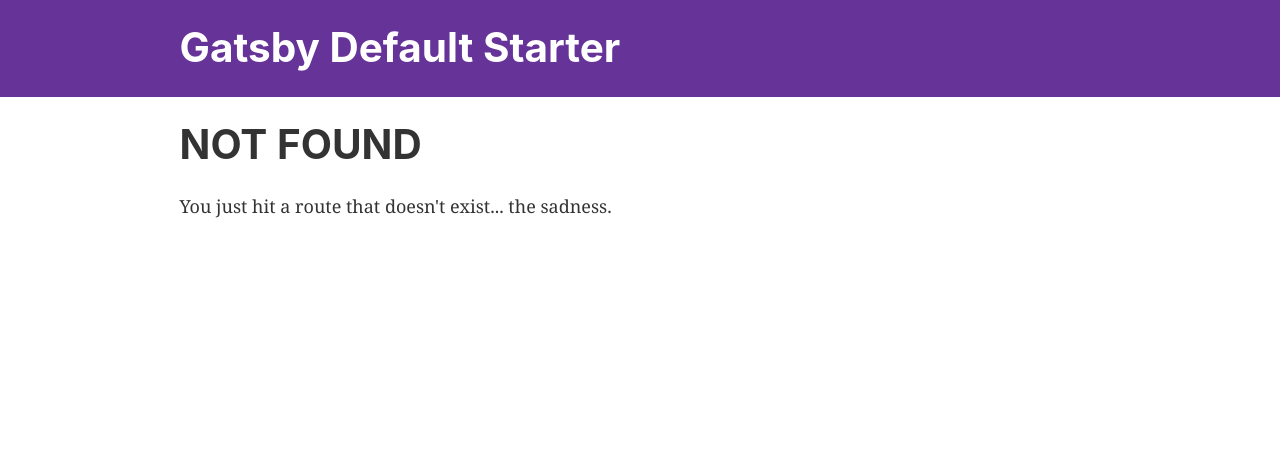
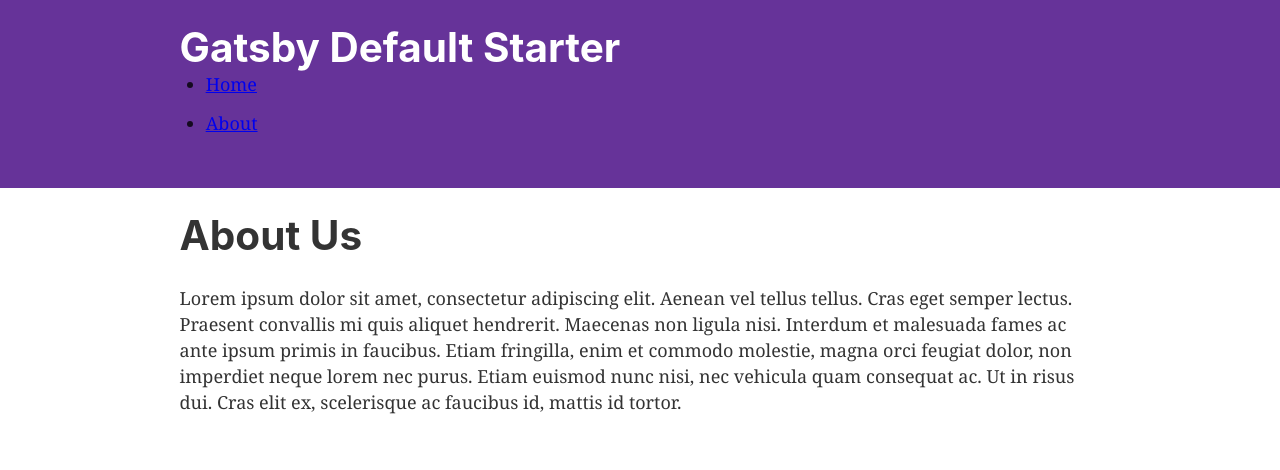
Before and after one commit to Yagogc/gatsby-site, a Gatsby site: page /about in a window 1280 px wide. Before the commit this address had no page. Built offline with nearby package versions, Linux system fonts and the light colour scheme; Gatsby itself is replaced by a stand-in of ours.

Commit message:
Add About

```diff
--- a/src/components/header.js
+++ b/src/components/header.js
@@ -26,6 +26,14 @@
           {siteTitle}
         </Link>
       </h1>
+      <ul>
+        <li>
+          <Link to="/">Home</Link>
+        </li>
+        <li>
+          <Link to="/about">About</Link>
+        </li>
+      </ul>
     </div>
   </div>
 )
--- /dev/null
+++ b/src/pages/about.js
@@ -0,0 +1,22 @@
+import React, { Component } from 'react'
+import Layout from '../components/layout'
+
+export default class About extends Component {
+  render() {
+    return (
+      <Layout>
+        <h1>About Us</h1>
+        <p>
+          Lorem ipsum dolor sit amet, consectetur adipiscing elit. Aenean vel
+          tellus tellus. Cras eget semper lectus. Praesent convallis mi quis
+          aliquet hendrerit. Maecenas non ligula nisi. Interdum et malesuada
+          fames ac ante ipsum primis in faucibus. Etiam fringilla, enim et
+          commodo molestie, magna orci feugiat dolor, non imperdiet neque lorem
+          nec purus. Etiam euismod nunc nisi, nec vehicula quam consequat ac. Ut
+          in risus dui. Cras elit ex, scelerisque ac faucibus id, mattis id
+          tortor.
+        </p>
+      </Layout>
+    )
+  }
+}
```
Also changed, not shown: package.json (+3 -8 lines).
